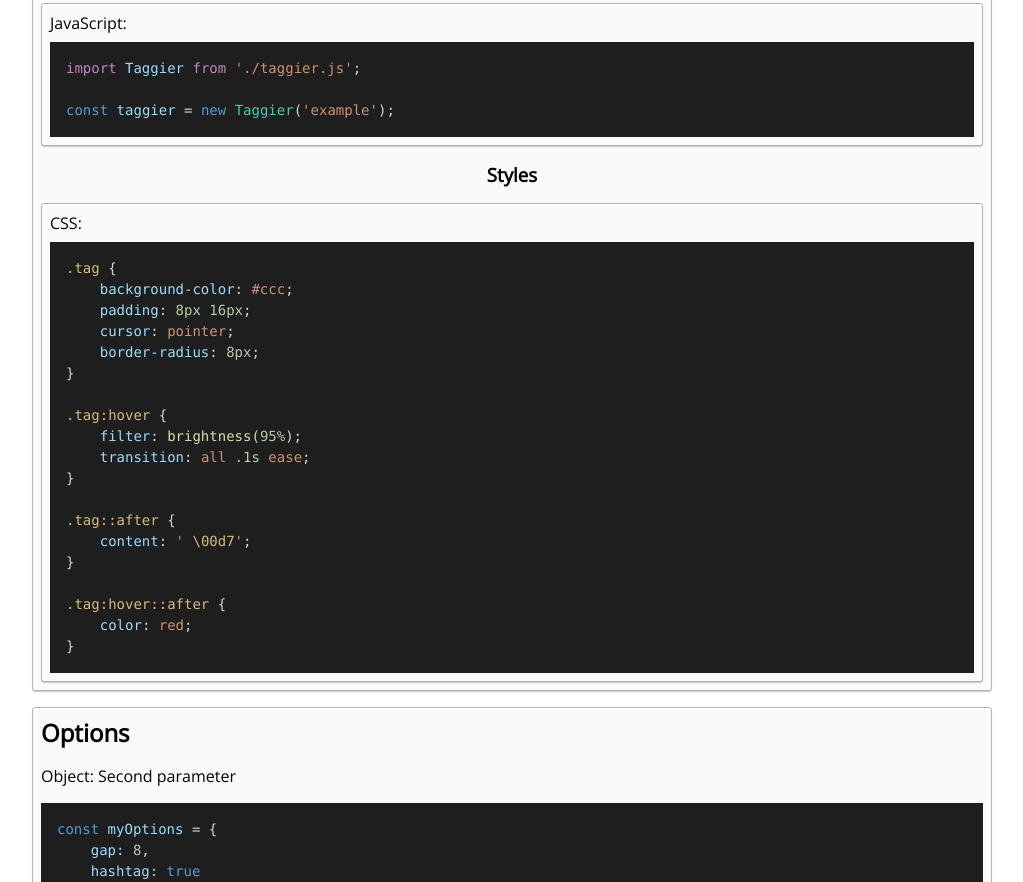
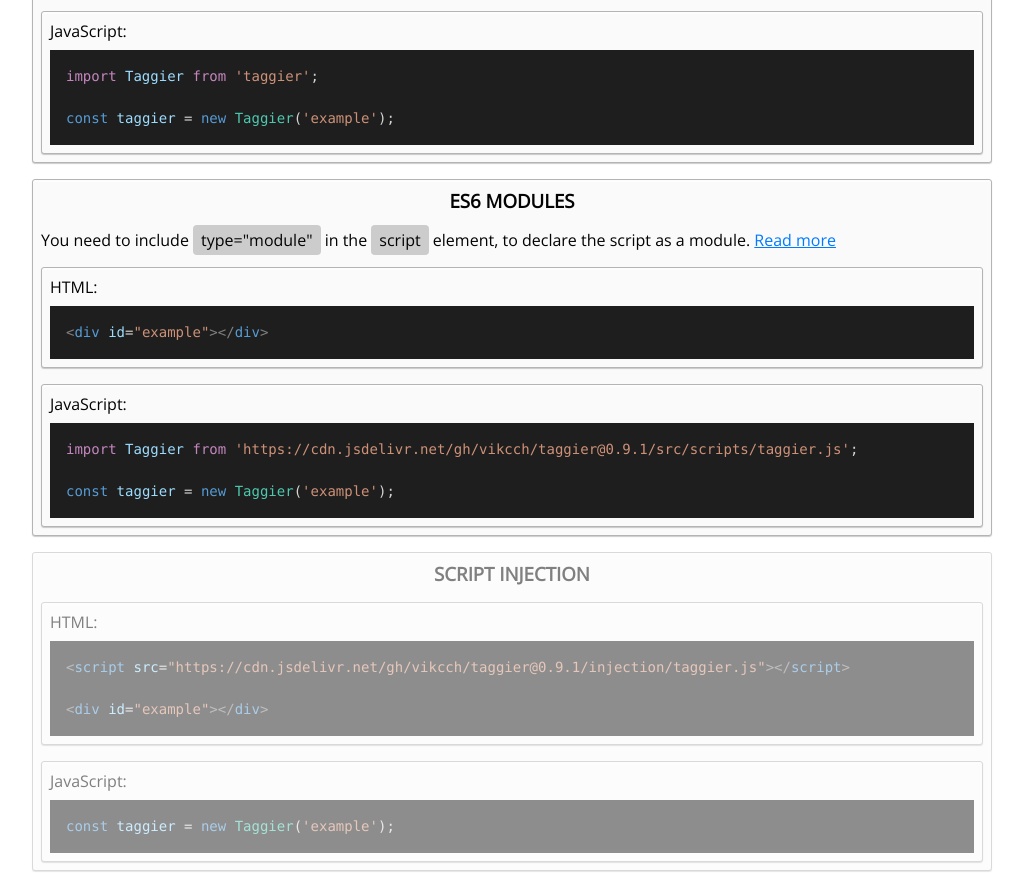
Before and after one commit to vikcch/taggier, a website with bundled scripts: page index.html in a window 1280 px wide. Shown: the part 688-1570 px from the top of the page, without its empty margins (128-1151 px from the left). Built offline with nearby package versions, Linux system fonts and the light colour scheme.

Commit message:
06-11-2020
refactor: _taggier.js_ `export default` para nova linha.
  requerimento de _babel-plugin-remove-import-export_

feat: script injection

_index.html_

  feat: novos usages

  fix: npm install import link

```diff
--- a/index.html
+++ b/index.html
@@ -17,7 +17,7 @@
 
         <div>
             <h1>Taggier</h1>
-            <p>JavaScript object to easing tag and hashtag inputs</p>
+            <p class="tm-m">JavaScript object to easing tag and hashtag inputs</p>
         </div>
 
         <div class="center">
@@ -77,8 +77,51 @@
                     <div><span style="color: #c586c0;">import</span><span style="color: #d4d4d4;">&nbsp;</span><span
                             style="color: #9cdcfe;">Taggier</span><span style="color: #d4d4d4;">&nbsp;</span><span
                             style="color: #c586c0;">from</span><span style="color: #d4d4d4;">&nbsp;</span><span
-                            style="color: #ce9178;">'./taggier.js'</span><span style="color: #d4d4d4;">;</span>
+                            style="color: #ce9178;">'taggier'</span><span style="color: #d4d4d4;">;</span>
                     </div><br>
+                    <div><span style="color: #569cd6;">const</span><span style="color: #d4d4d4;">&nbsp;</span><span
+                            style="color: #9cdcfe;">taggier</span><span
+                            style="color: #d4d4d4;">&nbsp;=&nbsp;</span><span style="color: #569cd6;">new</span><span
+                            style="color: #d4d4d4;">&nbsp;</span><span style="color: #4ec9b0;">Taggier</span><span
+                            style="color: #d4d4d4;">(</span><span style="color: #ce9178;">'example'</span><span
+                            style="color: #d4d4d4;">);</span>
+                    </div>
+                </div>
+            </div>
+
+        </section>
+
+        <section class="badge">
+
+            <h3 class="text-center">ES6 MODULES</h3>
+
+            <p>You need to include <span class="inline-code">type="module"</span> in the <span
+                    class="inline-code">script</span> element, to declare the script as a module. <a
+                    href="https://developer.mozilla.org/en-US/docs/Web/JavaScript/Guide/Modules">Read more</a> </p>
+
+            <div class="badge">
+
+                <p>HTML:</p>
+                <div class="code tm-m">
+                    <div><span style="color: #808080;">&lt;</span><span style="color: #569cd6;">div</span><span
+                            style="color: #d4d4d4;">&nbsp;</span><span style="color: #9cdcfe;">id</span><span
+                            style="color: #d4d4d4;">=</span><span style="color: #ce9178;">"example"</span><span
+                            style="color: #808080;">&gt;&lt;/</span><span style="color: #569cd6;">div</span><span
+                            style="color: #808080;">&gt;</span></div>
+                </div>
+
+            </div>
+
+            <div class="badge">
+
+                <p>JavaScript:</p>
+
+                <div class="code tm-m">
+                    <div><span style="color: #c586c0;">import</span><span style="color: #d4d4d4;">&nbsp;</span><span
+                            style="color: #9cdcfe;">Taggier</span><span style="color: #d4d4d4;">&nbsp;</span><span
+                            style="color: #c586c0;">from</span><span style="color: #d4d4d4;">&nbsp;</span><span
+                            style="color: #ce9178;">'https://cdn.jsdelivr.net/gh/vikcch/taggier@0.9.1/src/scripts/taggier.js'</span><span
+                            style="color: #d4d4d4;">;</span></div><br>
                     <div><span style="color: #569cd6;">const</span><span style="color: #d4d4d4;">&nbsp;</span><span
                             style="color: #9cdcfe;">taggier</span><span
                             style="color: #d4d4d4;">&nbsp;=&nbsp;</span><span style="color: #569cd6;">new</span><span
@@ -86,8 +129,54 @@
                             style="color: #d4d4d4;">(</span><span style="color: #ce9178;">'example'</span><span
                             style="color: #d4d4d4;">);</span></div>
                 </div>
+
             </div>
 
+        </section>
+
+        <section class="badge" style="opacity: .5;">
+
+            <h3 class="text-center">SCRIPT INJECTION</h3>
+
+            <div class="badge">
+
+                <p>HTML:</p>
+
+                <div class="code tm-m">
+                    <div><span style="color: #808080;">&lt;</span><span style="color: #569cd6;">script</span><span
+                            style="color: #d4d4d4;">&nbsp;</span><span style="color: #9cdcfe;">src</span><span
+                            style="color: #d4d4d4;">=</span><span
+                            style="color: #ce9178;">"https://cdn.jsdelivr.net/gh/vikcch/taggier@0.9.1/injection/taggier.js"</span><span
+                            style="color: #808080;">&gt;&lt;/</span><span style="color: #569cd6;">script</span><span
+                            style="color: #808080;">&gt;</span></div><br>
+                    <div><span style="color: #808080;">&lt;</span><span style="color: #569cd6;">div</span><span
+                            style="color: #d4d4d4;">&nbsp;</span><span style="color: #9cdcfe;">id</span><span
+                            style="color: #d4d4d4;">=</span><span style="color: #ce9178;">"example"</span><span
+                            style="color: #808080;">&gt;&lt;/</span><span style="color: #569cd6;">div</span><span
+                            style="color: #808080;">&gt;</span></div>
+                </div>
+            </div>
+
+            <div class="badge">
+
+                <p>JavaScript:</p>
+
+                <div class="code tm-m">
+
+                    <div><span style="color: #569cd6;">const</span><span style="color: #d4d4d4;">&nbsp;</span><span
+                            style="color: #9cdcfe;">taggier</span><span
+                            style="color: #d4d4d4;">&nbsp;=&nbsp;</span><span style="color: #569cd6;">new</span><span
+                            style="color: #d4d4d4;">&nbsp;</span><span style="color: #4ec9b0;">Taggier</span><span
+                            style="color: #d4d4d4;">(</span><span style="color: #ce9178;">'example'</span><span
+                            style="color: #d4d4d4;">);</span></div>
+
+                </div>
+
+            </div>
+
+        </section>
+
+        <section class="badge">
             <h3 class="text-center">Styles</h3>
 
             <div class="badge">
@@ -187,7 +276,6 @@
 
             <p><span class="inline-code">tags</span> <i class="code-type">Array</i> - Returns a new Array of strings
                 beeing each element a tag text.
-
             </p>
 
         </section>
@@ -198,7 +286,6 @@
 
             <p><span class="inline-code">getTags()</span> <i class="code-type">Array</i> - Returns a new Array of
                 strings beeing each element a tag text.
-
             </p>
 
         </section>
--- a/package.json
+++ b/package.json
@@ -4,7 +4,8 @@
   "description": "JavaScript object to easing tag and hashtag inputs",
   "main": "./lib/index.js",
   "scripts": {
-    "build": "babel src/scripts/taggier.js --out-file lib/index.js"
+    "build": "babel src/scripts/taggier.js --out-file lib/index.js",
+    "build-injection": "babel src/scripts/taggier.js --out-file injection/taggier.js"
   },
   "repository": {
     "type": "git",
@@ -38,6 +39,7 @@
     "@babel/core": "^7.12.3",
     "@babel/node": "^7.12.6",
     "@babel/preset-env": "^7.12.1",
+    "babel-plugin-remove-import-export": "^1.1.1",
     "install": "^0.13.0"
   }
 }
--- a/src/scripts/taggier.js
+++ b/src/scripts/taggier.js
@@ -1,4 +1,4 @@
-export default class Taggier {
+const taggier = class Taggier {
 
     /**
      *
@@ -118,3 +118,6 @@ export default class Taggier {
         return this.tags;
     }
 }
+
+
+export default taggier;
```
Also changed, not shown: injection/taggier.js (added, +128 -0 lines), .babelrc, 1 other file.
